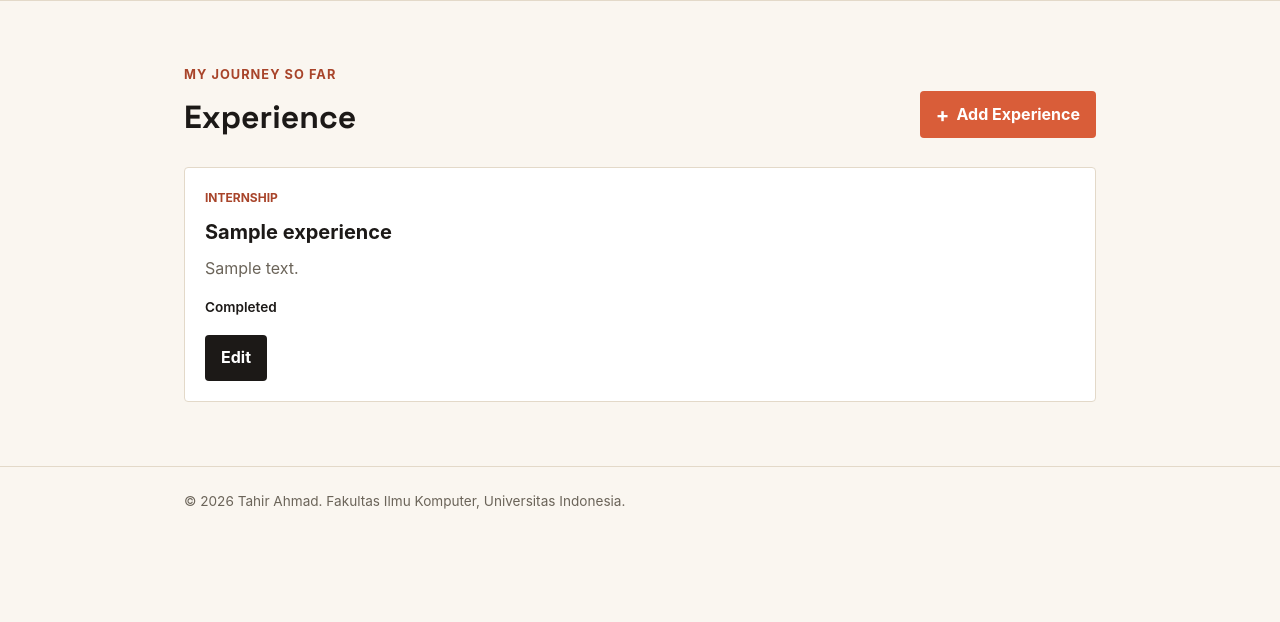
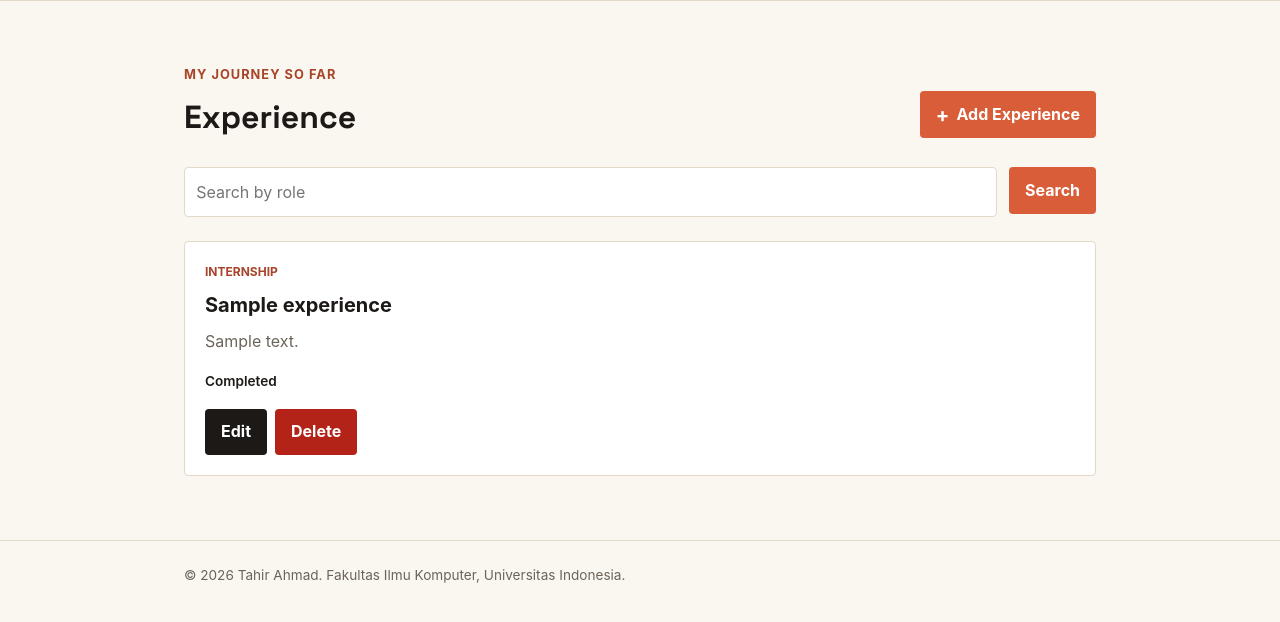
Before and after one commit to indo747/myportofolio, a Django app: page /experience/ in a window 1280 px wide. Shown: the part 74-696 px from the top of the page. Run offline with Django 5.2, Linux system fonts and the light colour scheme; tables that the repository leaves empty hold one stand-in row (values such as "Sample post").

Commit message:
Serve experience entries as JSON and add delete with confirmation

```diff
--- a/main/urls.py
+++ b/main/urls.py
@@ -4,7 +4,9 @@ from main.views import (
     create_education,
     create_experience,
     delete_education,
+    delete_experience,
     get_education_json,
+    get_experience_json,
     show_education,
     show_experience,
     show_main,
@@ -18,8 +20,10 @@ urlpatterns = [
     path("experience/", show_experience, name="show_experience"),
     path("experience/add/", create_experience, name="create_experience"),
     path("experience/<uuid:experience_id>/edit/", update_experience, name="update_experience"),
+    path("experience/<uuid:experience_id>/delete/", delete_experience, name="delete_experience"),
     path("education/", show_education, name="show_education"),
     path("education/add/", create_education, name="create_education"),
     path("education/<uuid:education_id>/delete/", delete_education, name="delete_education"),
+    path("api/experience/", get_experience_json, name="get_experience_json"),
     path("api/education/", get_education_json, name="get_education_json"),
 ]
--- a/main/views.py
+++ b/main/views.py
@@ -24,11 +24,30 @@ def show_main(request):
 
 
 def show_experience(request):
+    # same idea as the education page, the view reads its data through the JSON endpoint
+    json_response = get_experience_json(request)
+
+    entries = serializers.deserialize("json", json_response.content.decode("utf-8"))
+    entries = [entry.object for entry in entries]
+    title_query = request.GET.get("title", "").strip()
+
     context = {
         "name": "Tahir Ahmad",
-        "experience_list": Experience.objects.all(),
+        "experience_list": entries,
+        "title_query": title_query,
     }
     return render(request, "experience.html", context)
+
+
+def get_experience_json(request):
+    title_query = request.GET.get("title", "").strip()
+    experience = Experience.objects.all()
+
+    if title_query:
+        experience = experience.filter(title__icontains=title_query)
+
+    experience_json = serializers.serialize("json", experience)
+    return HttpResponse(experience_json, content_type="application/json")
 
 
 def show_education(request):
@@ -118,3 +137,13 @@ def update_experience(request, experience_id):
         "submit_label": "Save changes",
     }
     return render(request, "experience_form.html", context)
+
+
+def delete_experience(request, experience_id):
+    experience = get_object_or_404(Experience, pk=experience_id)
+
+    if request.method == "POST":
+        experience.delete()
+        messages.success(request, "Experience entry deleted.")
+
+    return redirect("main:show_experience")
--- a/templates/experience.html
+++ b/templates/experience.html
@@ -16,6 +16,11 @@
                         Add Experience
                     </a>
                 </div>
+                <form method="get" action="{% url 'main:show_experience' %}" class="section-search">
+                    <input type="search" name="title" value="{{ title_query }}" placeholder="Search by role" class="section-search__input" aria-label="Search by role">
+                    <button type="submit" class="button">Search</button>
+                </form>
+
                 <div class="experience-grid">
                     {% for experience in experience_list %}
                         <article class="experience-card">
@@ -33,12 +38,18 @@
                             {% endif %}
                             <div class="card-actions">
                                 <a href="{% url 'main:update_experience' experience.id %}" class="button button-secondary">Edit</a>
+                                {% url 'main:delete_experience' experience.id as delete_url %}
+                                {% include "components/delete_modal.html" with modal_id=experience.id modal_title=experience.title delete_url=delete_url %}
                             </div>
                         </article>
                     {% empty %}
-                        <p class="empty-state">
-                            No experience has been added yet.
-                        </p>
+                        {% if title_query %}
+                            <p class="empty-state">No experience matches that search.</p>
+                        {% else %}
+                            <p class="empty-state">
+                                No experience has been added yet.
+                            </p>
+                        {% endif %}
                     {% endfor %}
                 </div>
             </div>
```
